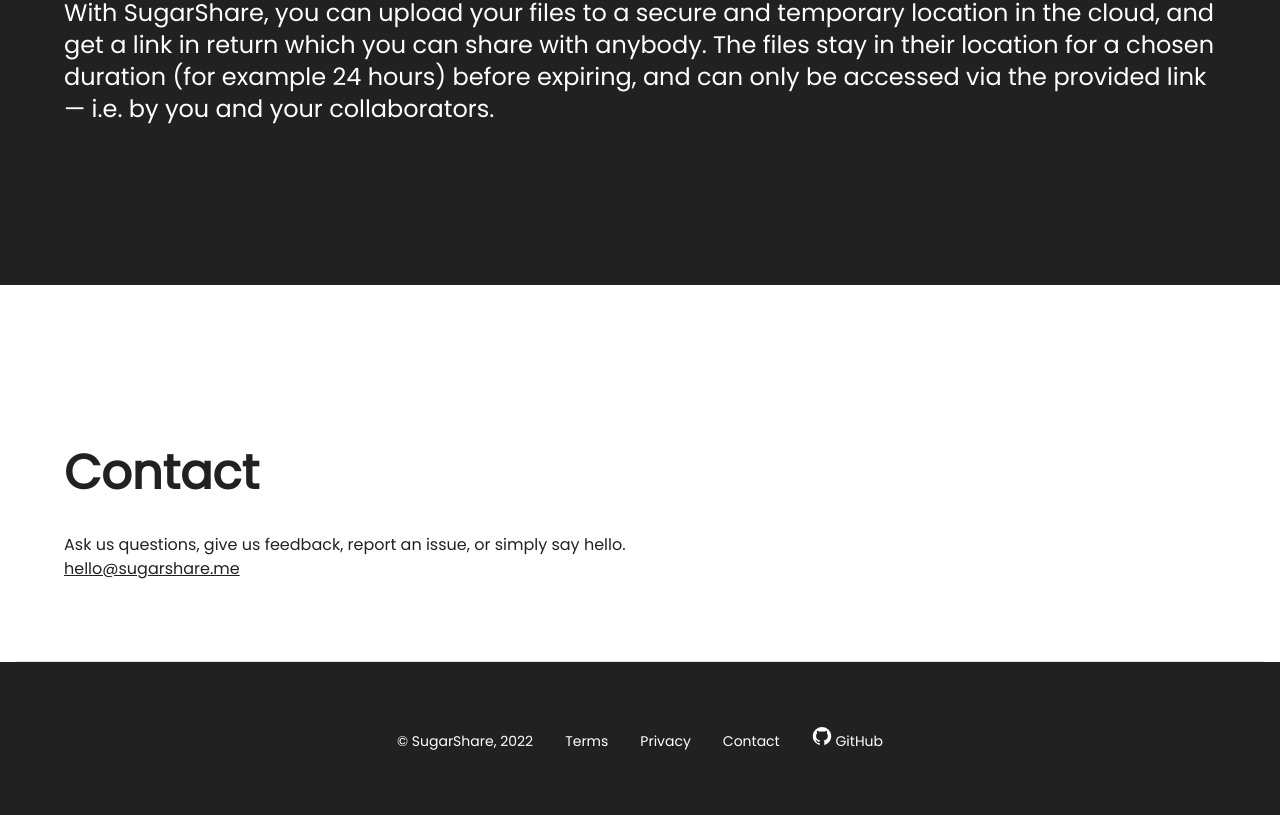
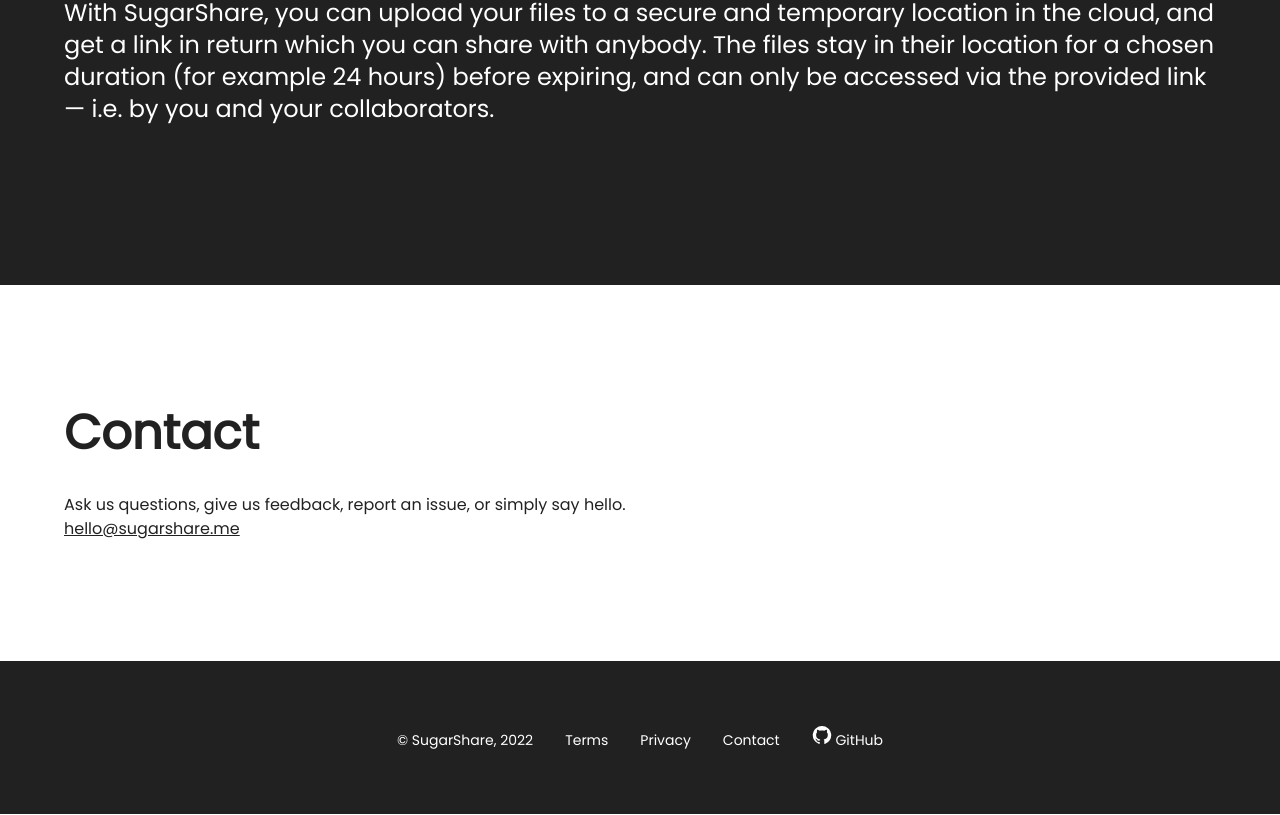
Before and after one commit to sugarshare/sugarshare-www, a React (Create React App) app: page / in a window 1280 px wide. Shown: the part 4097-4912 px from the top of the page. Built offline with nearby package versions, Linux system fonts and the light colour scheme.

Commit message:
Recenter contact section and move footer outside of base container

```diff
--- a/src/App.tsx
+++ b/src/App.tsx
@@ -123,7 +123,7 @@
         </Container>
       </Container>
 
-      <Container id='contact' maxWidth={false} disableGutters sx={{ paddingTop: 10 }}>
+      <Container id='contact' maxWidth={false} disableGutters sx={{ paddingY: 5 }}>
         <Container maxWidth='lg'>
           <Box sx={{ marginY: 10 }}>
             <Typography variant='h3' fontWeight='bold' sx={{ marginY: 4 }}>Contact</Typography>
@@ -133,8 +133,8 @@
             </Link>
           </Box>
         </Container>
-        <Footer />
       </Container>
+      <Footer />
     </>
   );
 }
--- a/src/components/Footer.tsx
+++ b/src/components/Footer.tsx
@@ -6,8 +6,6 @@
 
 export default function Footer() {
   return (
-    <>
-      <Divider variant='middle' />
     <Box sx={{
       paddingY: 8,
       backgroundColor: 'text.primary',
@@ -34,6 +32,5 @@
         &nbsp;GitHub
       </Link>
     </Box>
-    </>
   );
 }
```
Lines whose indentation alone changed are shown as unchanged.
